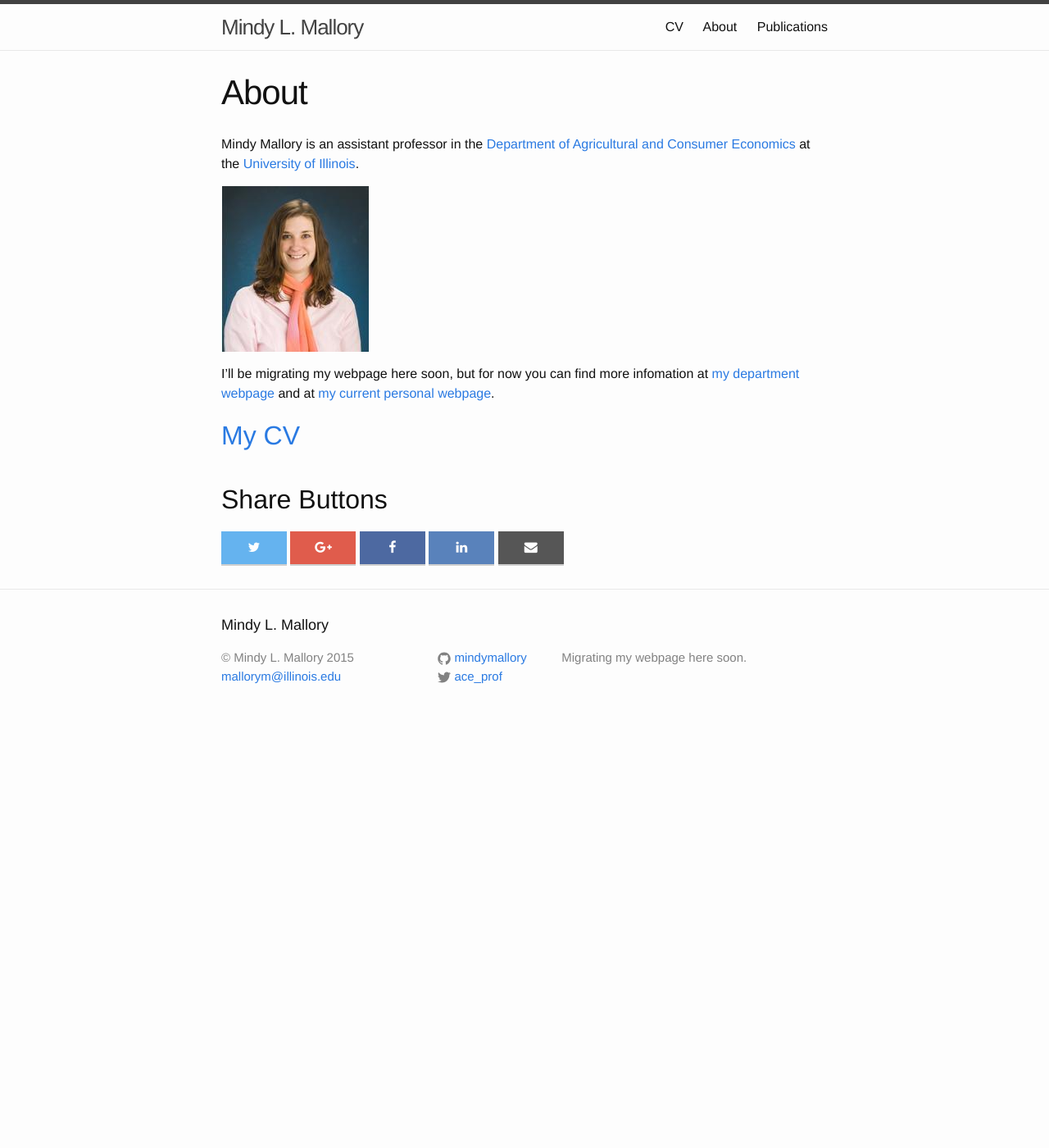
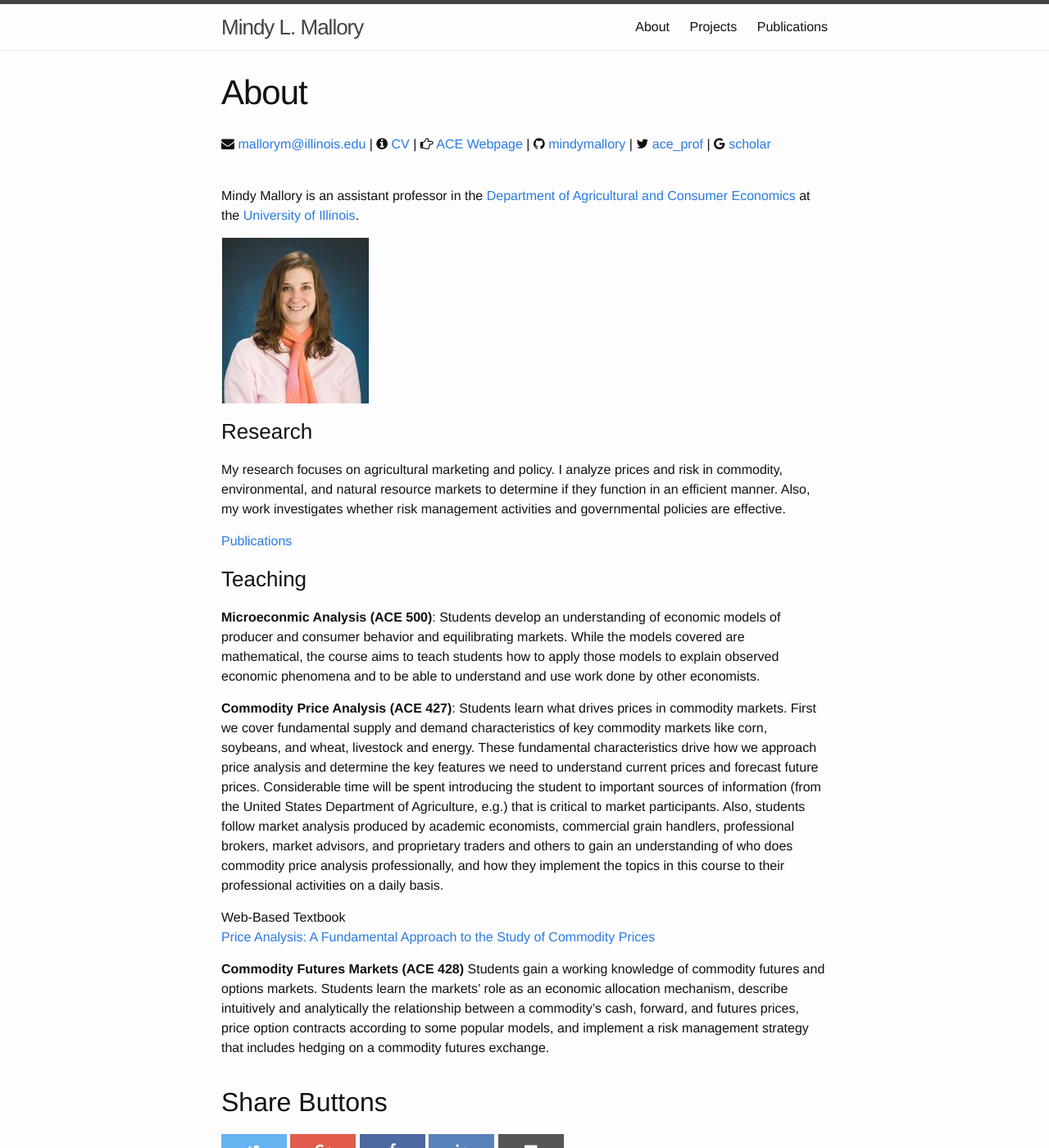
Before and after one commit to mindymallory/mindymallory.github.io, a Jekyll site: the page built from about.md, in a window 1280 px wide and 1400 px high. Shown: the whole window at 82% size. Built offline with Jekyll 4.4.1, drawn with Linux system fonts in a browser that asks for light colours; nearby versions of some CDN libraries; Markdown is read by kramdown in place of the engine named in the settings.

Commit message:
almost finished

```diff
--- a/about.md
+++ b/about.md
@@ -5,10 +5,40 @@ comments: False
 permalink: /about/
 ---
 
+<div id="webaddress">
+<i class="fa fa-envelope"></i> <a href="mailto:mallorym@illinois.edu">mallorym@illinois.edu</a>
+|
+<i class="fa fa-info-circle"></i> <a href="http://mindymallory.github.io/CV/">CV</a>
+|
+<i class="fa fa-hand-o-right"></i> <a href="http://ace.illinois.edu/directory/mallorym">ACE Webpage</a>
+|
+<i class="fa fa-github"></i> <a href="https://github.com/mindymallory">mindymallory</a>
+|
+<i class="fa fa-twitter"></i> <a href="https://twitter.com/ace_prof">ace_prof</a>
+|
+<i class="fa fa-google"></i> <a href="https://scholar.google.com/citations?user=bp9U6boAAAAJ&hl=en">scholar</a>
+</div>
+
+&nbsp;
+
+
 Mindy Mallory is an assistant professor in the [Department of Agricultural and Consumer Economics](http://ace.illinois.edu/) at the [University of Illinois](http://illinois.edu/).
 
 ![]({{site.url}}/images/mallorym_2010i1.jpg)
 
-I'll be migrating my webpage here soon, but for now you can find more infomation at [my department webpage](http://ace.illinois.edu/directory/mallorym) and at [my current personal webpage](http://mindymallory.com/).
+### Research
 
-## [My CV](http://mindymallory.github.io/CV/)
+My research focuses on agricultural marketing and policy. I analyze prices and risk in commodity, environmental, and natural resource markets to determine if they function in an efficient manner. Also, my work investigates whether risk management activities and governmental policies are effective.
+
+[Publications](http://mindymallory.github.io/publications/)
+
+### Teaching
+
+**Microeconmic Analysis (ACE 500)**: Students develop an understanding of economic models of producer and consumer behavior and equilibrating markets. While the models covered are mathematical, the course aims to teach students how to apply those models to explain observed economic phenomena and to be able to understand and use work done by other economists.
+
+**Commodity Price Analysis (ACE 427)**: Students learn what drives prices in commodity markets. First we cover fundamental supply and demand characteristics of key commodity markets like corn, soybeans, and wheat, livestock and energy. These fundamental characteristics drive how we approach price analysis and determine the key features we need to understand current prices and forecast future prices. Considerable time will be spent introducing the student to important sources of information (from the United States Department of Agriculture, e.g.) that is critical to market participants. Also, students follow market analysis produced by academic economists, commercial grain handlers, professional brokers, market advisors, and proprietary traders and others to gain an understanding of who does commodity price analysis professionally, and how they implement the topics in this course to their professional activities on a daily basis.
+
+Web-Based Textbook
+[Price Analysis: A Fundamental Approach to the Study of Commodity Prices](http://mindymallory.github.io/PriceAnalysis/)
+
+**Commodity Futures Markets (ACE 428)** Students gain a working knowledge of commodity futures and options markets. Students learn the markets’ role as an economic allocation mechanism, describe intuitively and analytically the relationship between a commodity’s cash, forward, and futures prices, price option contracts according to some popular models, and implement a risk management strategy that includes hedging on a commodity futures exchange.
```
Also changed, not shown: CV.md (deleted, +0 -6 lines), _drafts/publications.Rmd (+14 -0 lines), _drafts/publications.md (+15 -0 lines), projects.md (added, +29 -0 lines).
